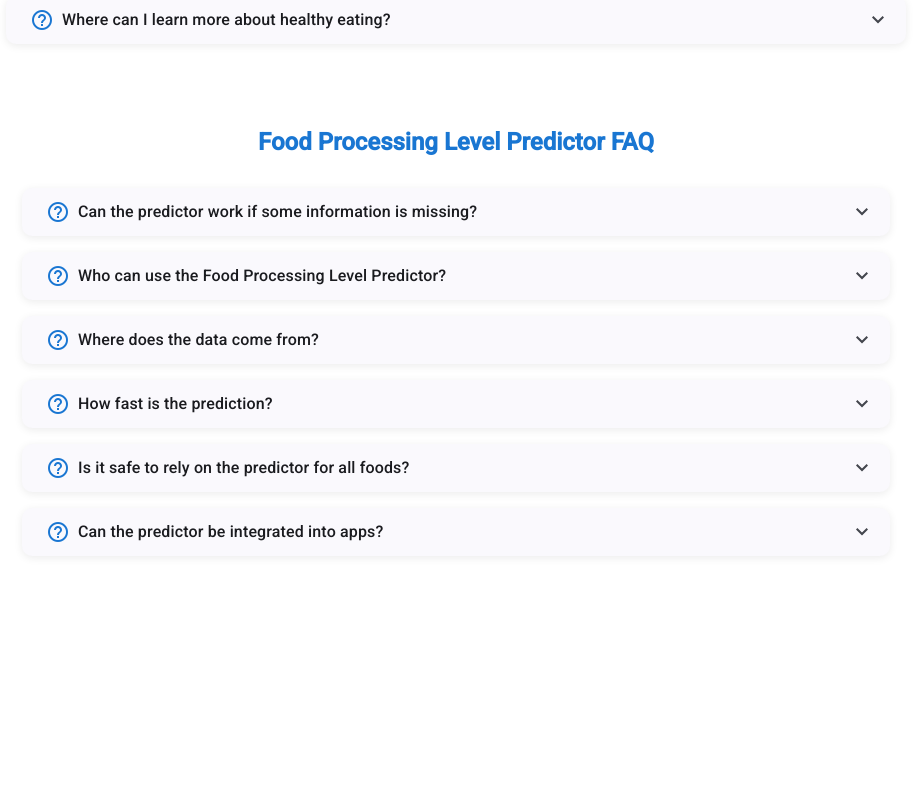
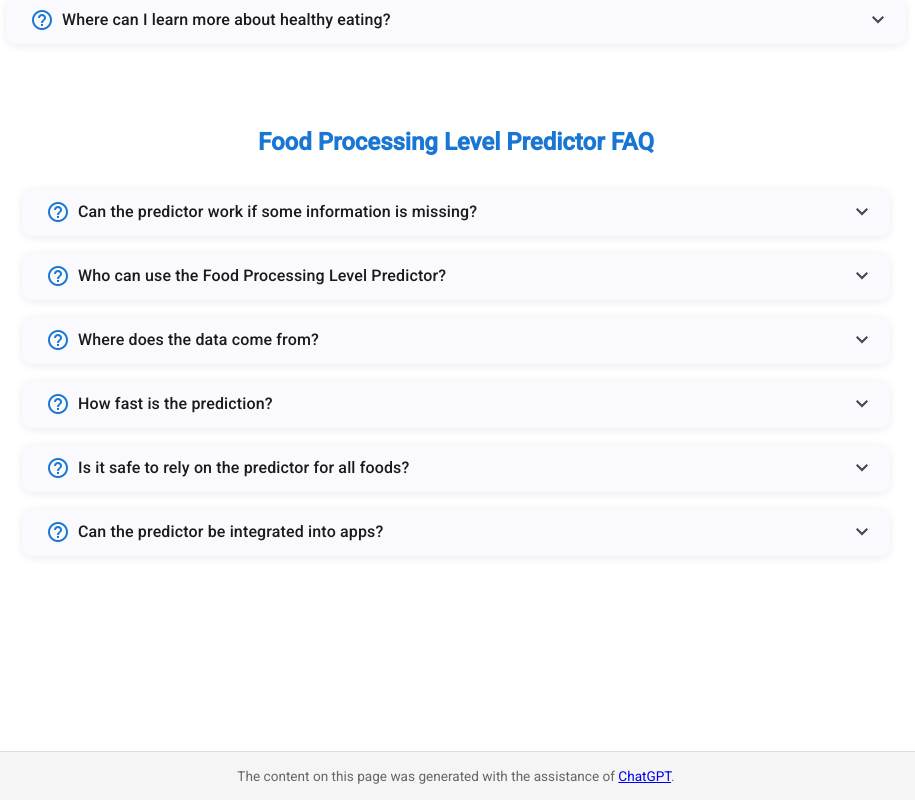
Before and after one commit to joyceulaval-sudo/nova, an Angular app: page /faq in a window 1280 px wide. Shown: the part 852-1652 px from the top of the page, without its empty margins (184-1099 px from the left). Before the commit the page ends 1504 px from the top, so only its background shows below. Built offline with nearby package versions, Linux system fonts and the light colour scheme.

Commit message:
ajout note

```diff
--- a/src/app/nova-accordion/nova-accordion.component.html
+++ b/src/app/nova-accordion/nova-accordion.component.html
@@ -1,9 +1,8 @@
 <div class="nova-content-box">
   <div class="nova-content">
-    <p>
-      {{ data.paragraph }}
-    </p>
+    <p>{{ data.paragraph }}</p>
   </div>
+
   <div class="nova-note-card-container">
     <mat-card color="primary" class="mat-elevation-z4 nova-note-card no-shadow">
       <mat-card-content>
--- a/src/app/nova-accordion/nova-accordion.component.scss
+++ b/src/app/nova-accordion/nova-accordion.component.scss
@@ -1,26 +1,66 @@
-.nova-expanded-image {
-   display: block;
-    margin: 16px auto;
-  width: 100%;
-  max-width: 420px;
-  border-radius: 12px;
-  align-self: center;
-  box-shadow: 0 4px 12px rgba(0, 0, 0, 0.1);
+
+.nova-content-box {
+  display: flex;
+  flex-direction: column;
+  gap: 24px;
+}
+
+.nova-content p {
+  font-size: 1.1rem;
+  line-height: 1.6;
+  color: #333;
+  margin: 0;
+}
+
+.nova-note-card-container {
+  display: flex;
+  justify-content: center;
+}
+
+.no-shadow .mdc-card {
+  box-shadow: none !important;
 }
 
 .nova-note-card {
-  display: inline-block;
-    padding: 8px 16px;
-    text-align: center;
-    box-sizing: border-box;
+  width: 100%;
+  max-width: 500px;
+  border-radius: 14px !important;
+  padding: 16px;
+  background: white !important;
+  margin-bottom: 2rem;
 }
 
-.nova-note-card-container {
+mat-card-content {
+  display: flex;
+  flex-direction: column;
+  gap: 16px;
+  align-items: center;
   text-align: center;
-    margin-top: 16px;
 }
 
-.mat-mdc-card {
-  box-shadow: 0 4px 4px rgba(0, 0, 0, 0.1);
-  margin-bottom: 12px;
+.nova-expanded-image {
+  max-width: 100%;
+  height: auto;
+  border-radius: 12px;
 }
+
+
+.nova-note-card span {
+  font-size: 1rem;
+  color: #444;
+}
+
+.nova-footnote {
+  margin-top: 20px;
+  font-size: 0.8rem;
+  color: #666;
+  line-height: 1.4;
+  border-top: 1px solid #ddd;
+  padding-top: 10px;
+  text-align: left;
+}
+
+.nova-footnote a {
+  color: #0e63ff;
+  text-decoration: none;
+}
--- a/src/app/pages/faq/faq.component.html
+++ b/src/app/pages/faq/faq.component.html
@@ -28,3 +28,4 @@
     </mat-accordion>
   </section>
 </section>
+<app-footer [footerText]="footerText"></app-footer>
--- a/src/app/pages/faq/faq.component.scss
+++ b/src/app/pages/faq/faq.component.scss
@@ -48,3 +48,19 @@
     }
   }
 }
+
+.faq-note {
+  font-size: 0.85rem;
+  color: #555;
+  margin-top: 20px;
+  text-align: left;
+}
+
+.faq-note a {
+  color: #0e63ff;
+  text-decoration: none;
+}
+
+.faq-note a:hover {
+  text-decoration: underline;
+}
--- a/src/app/pages/faq/faq.component.ts
+++ b/src/app/pages/faq/faq.component.ts
@@ -3,14 +3,15 @@ import { Component } from '@angular/core'
 import { MatExpansionModule } from '@angular/material/expansion'
 import { MatIconModule } from '@angular/material/icon'
 import { DomSanitizer, SafeHtml } from '@angular/platform-browser'
+import { FooterComponent } from '../footer/footer.component'
 
 @Component({
   selector: 'app-faq',
   imports: [
     CommonModule,
     MatExpansionModule,
-    MatIconModule
-
+    MatIconModule,
+    FooterComponent
   ],
   templateUrl: './faq.component.html',
   styleUrl: './faq.component.scss'
@@ -18,6 +19,9 @@ import { DomSanitizer, SafeHtml } from '@angular/platform-browser'
 export class FaqComponent {
   faqData: { question: string; answer: SafeHtml }[] = [];
   predictorFaqs: { question: string; answer: SafeHtml }[] = [];
+  footerText = `The content on this page was generated with the assistance of
+    <a href="https://chat.openai.com/" target="_blank" rel="noopener noreferrer">ChatGPT</a>.`
+
   constructor(private sanitizer: DomSanitizer) {
     this.faqData = [
       {
@@ -98,5 +102,6 @@ export class FaqComponent {
         answer: 'Yes! It can be used as an API or embedded component in nutrition or health apps.'
       }
     ]
+
   }
 }
--- /dev/null
+++ b/src/app/pages/footer/footer.component.html
@@ -0,0 +1,5 @@
+<footer class="nova-footer">
+  <div class="nova-footer-content">
+    <span class="nova-footnote" [innerHTML]="footerText"></span>
+  </div>
+</footer>
--- /dev/null
+++ b/src/app/pages/footer/footer.component.scss
@@ -0,0 +1,24 @@
+.nova-footer {
+  background-color: #f5f5f5;
+  padding: 16px;
+  text-align: center;
+  border-top: 1px solid #ddd;
+  margin-top: 6.2rem;
+}
+
+.nova-footer-content {
+  display: flex;
+  flex-direction: column;
+  gap: 6px;
+  font-size: 0.85rem;
+  color: #666;
+}
+
+.nova-footer-content a {
+  color: #0e63ff;
+  text-decoration: none;
+}
+
+.nova-footer-content a:hover {
+  text-decoration: underline;
+}
--- /dev/null
+++ b/src/app/pages/footer/footer.component.ts
@@ -0,0 +1,26 @@
+import { CommonModule } from '@angular/common'
+import { Component, Input } from '@angular/core'
+import { MatCardModule } from '@angular/material/card'
+import { MatExpansionModule } from '@angular/material/expansion'
+import { MatChipsModule } from '@angular/material/chips'
+import { MatIconModule } from '@angular/material/icon'
+import { FormsModule } from '@angular/forms'
+import { NovaAccordionComponent } from '../../nova-accordion/nova-accordion.component'
+
+@Component({
+  selector: 'app-footer',
+  imports: [
+    MatCardModule,
+    MatExpansionModule,
+    MatCardModule, CommonModule,
+    MatChipsModule,
+    MatIconModule,
+    FormsModule,
+    NovaAccordionComponent
+  ],
+  templateUrl: './footer.component.html',
+  styleUrl: './footer.component.scss'
+})
+export class FooterComponent {
+@Input() footerText: string=''
+}
--- a/src/app/pages/nova/nova.component.html
+++ b/src/app/pages/nova/nova.component.html
@@ -69,3 +69,5 @@
     </mat-card>
   </div>
 </section>
+
+<app-footer [footerText]="footerText"></app-footer>
--- a/src/app/pages/nova/nova.component.scss
+++ b/src/app/pages/nova/nova.component.scss
@@ -175,3 +175,28 @@ margin-top: 3.2rem;
     margin-top: 6rem;
     text-align: center;
 }
+
+/* Footer styling */
+.nova-footer {
+  background-color: #f5f5f5;
+  padding: 16px;
+  text-align: center;
+  border-top: 1px solid #ddd;
+}
+
+.nova-footer-content {
+  display: flex;
+  flex-direction: column;
+  gap: 6px;
+  font-size: 0.85rem;
+  color: #666;
+}
+
+.nova-footer-content a {
+  color: #0e63ff;
+  text-decoration: none;
+}
+
+.nova-footer-content a:hover {
+  text-decoration: underline;
+}
--- a/src/app/pages/nova/nova.component.ts
+++ b/src/app/pages/nova/nova.component.ts
@@ -6,6 +6,7 @@ import { MatChipsModule } from '@angular/material/chips'
 import { MatIconModule } from '@angular/material/icon'
 import { FormsModule } from '@angular/forms'
 import { NovaAccordionComponent } from '../../nova-accordion/nova-accordion.component'
+import { FooterComponent } from '../footer/footer.component'
 
 @Component({
   selector: 'app-nova',
@@ -16,25 +17,13 @@ import { NovaAccordionComponent } from '../../nova-accordion/nova-accordion.comp
     MatChipsModule,
     MatIconModule,
     FormsModule,
-    NovaAccordionComponent
-
-
+    NovaAccordionComponent,
+    FooterComponent
   ],
   templateUrl: './nova.component.html',
   styleUrl: './nova.component.scss'
 })
 export class NovaComponent {
-
-  title = "Unprocessed or Minimally Processed"
-  description = "Fresh fruits and vegetables"
-  imageGroup = "assets/nova-group-1.svg"
-  paragraph = " Foods obtained directly from plants or animals that are either unprocessed or only minimally processed — meaning they may be cleaned, peeled, cut, dried, chilled, frozen, pasteurized, or otherwise prepared without adding substances like salt, sugar, oils, or additives. These foods form the foundation of a nutritious, balanced, and naturally flavorful diet."
-  note = "These foods form the foundation of a nutritious, balanced, and naturally flavorful diet."
-  imageGroupAlt = "NOVA Group 1"
-  imageDescription = "assets/g1.png"
-  imageDescriptionAlt = "Fruits and vegetables"
-
-
   novaAccordionData = [{
     title: 'Unprocessed or Minimally Processed',
     description: 'Fresh fruits and vegetables',
@@ -139,4 +128,10 @@ export class NovaComponent {
       img: 'assets/step10.png'
     },
   ];
+
+  footerText = `Content based on the
+      <a href="https://bvsms.saude.gov.br/bvs/publicacoes/guia_alimentar_populacao_brasileira_2ed.pdf"
+         target="_blank" rel="noopener noreferrer">
+         Guia Alimentar para a População Brasileira
+      </a>.`
 }
```
